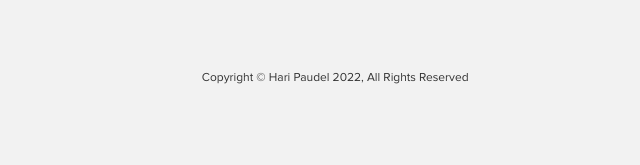
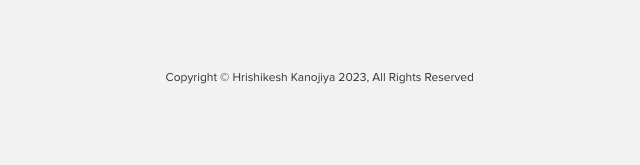
Before and after one commit to Hrishikeshkanojiya/Personal_Website, a plain HTML site: page index.html in a window 1280 px wide. Shown: the part 5642-5807 px from the top of the page, 258-898 px from the left. Drawn offline with Linux system fonts and the light colour scheme.

Commit message:
copyrights changed

```diff
--- a/index.html
+++ b/index.html
@@ -611,7 +611,7 @@
               </a>
             </div>
           </div>
-          <p>Copyright &copy; Hari Paudel 2022, All Rights Reserved</p>
+          <p>Copyright &copy; Hrishikesh Kanojiya 2023, All Rights Reserved</p>
           <a href="#home" class="btn-scroll-top" title="Home"
             ><span class="fas fa-angle-up"></span
           ></a>
```
Also changed, not shown: thankyou.html (+1 -1 lines).
